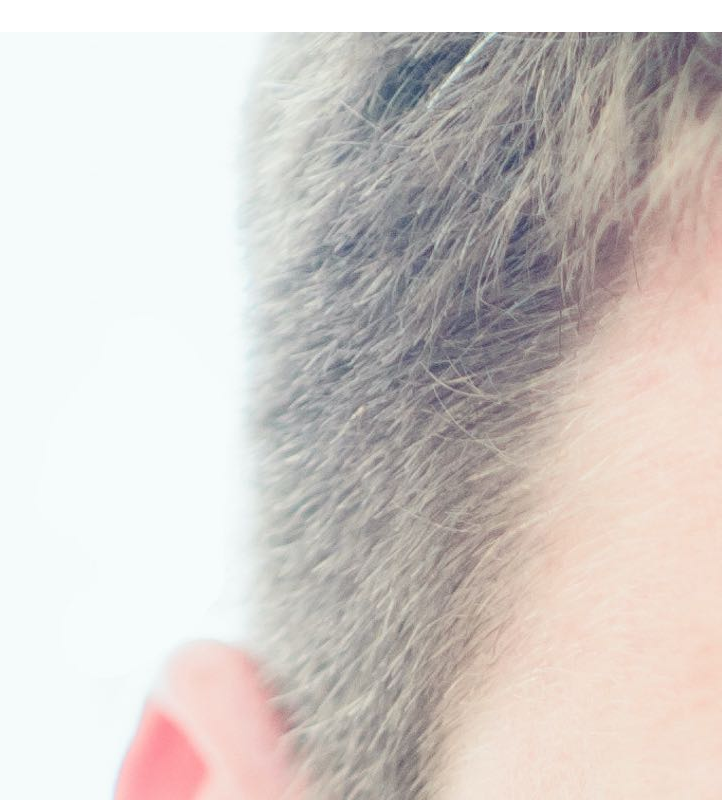
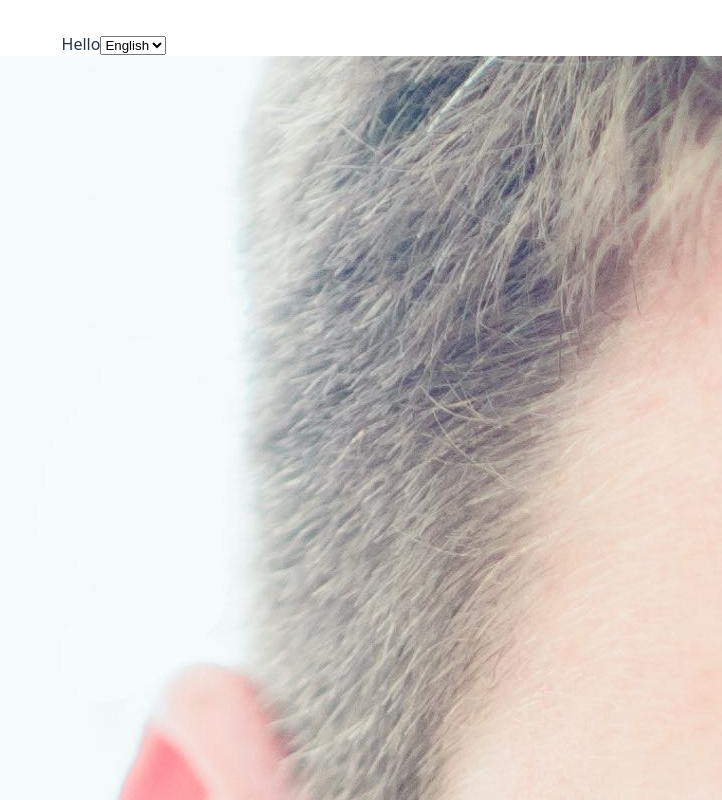
Before and after one commit to KozAr92/test, a React (Vite) app: page / in a window 1280 px wide. Shown: the top 800 px of the page, without its empty margins (558-1280 px from the left). Built offline with nearby package versions, Linux system fonts and the light colour scheme.

Commit message:
add translations

```diff
--- a/package.json
+++ b/package.json
@@ -11,7 +11,8 @@
   },
   "dependencies": {
     "react": "^19.0.0",
-    "react-dom": "^19.0.0"
+    "react-dom": "^19.0.0",
+    "react-intl": "^7.1.6"
   },
   "devDependencies": {
     "@eslint/js": "^9.21.0",
--- /dev/null
+++ b/public/translations/en.json
@@ -0,0 +1,4 @@
+{
+  "hello": "Hello",
+  "goodbye": "Goodbye"
+}
--- /dev/null
+++ b/public/translations/pl.json
@@ -0,0 +1,4 @@
+{
+  "hello": "Cześć",
+  "goodbye": "Żegnaj"
+}
--- a/src/App.tsx
+++ b/src/App.tsx
@@ -1,10 +1,37 @@
 import './App.css'
 import {Home} from "./Home.tsx";
+import {useEffect, useState} from "react";
+import {FormattedMessage, IntlProvider} from "react-intl";
+
+const loadTranslation = async (locale: string) => {
+  try {
+    const response = await fetch(`/translations/${locale}.json`);
+    return await response.json();
+  } catch (error) {
+    console.error('Error loading translation:', error);
+    return {};
+  }
+};
 
 function App() {
+  const [locale, setLocale] = useState('en');
+  const [messages, setMessages] = useState({});
+
+  useEffect(() => {
+    loadTranslation(locale).then((translations) => setMessages(translations));
+  }, [locale]);
 
   return (
+      <div>
+  <IntlProvider locale={locale} messages={messages}>
+   <FormattedMessage id={"hello"}/>
+    <select value={locale} onChange={(e) => setLocale(e.target.value)}>
+      <option value="en">English</option>
+      <option value="pl">Polish</option>
+    </select>
+  </IntlProvider>
      <Home />
+      </div>
   )
 }
 
```
Also changed, not shown: 1 other file (tests, documents, lock files or other folders).
